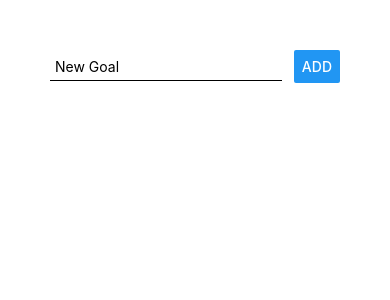
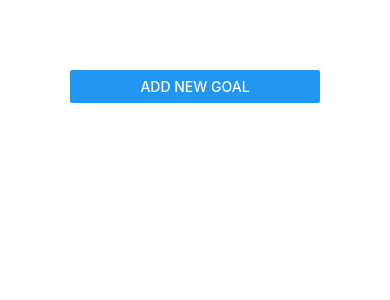
Before and after one commit to karank07/TODO-list-app, a React Native app: screen / in a window 390 px wide. Shown: the top 300 px of the page. Built offline with nearby package versions, Linux system fonts and the light colour scheme.

Commit message:
create modal for input

```diff
--- a/App.js
+++ b/App.js
@@ -1,24 +1,27 @@
 import React, { useState } from 'react';
-import { StyleSheet, Text, View, TextInput, Button, ScrollView, FlatList } from 'react-native';
+import { StyleSheet, View, Button, FlatList } from 'react-native';
 
 import GoalItem from './components/GoalItem';
 import GoalInput from './components/GoalInput';
 
 export default function App() {
   const [goalsList, setGoalsList] = useState([]);
-
+  const [addMode, setAddMode] = useState(false);
   const goalAddHandler = (newGoal) => {
     setGoalsList(goals => [...goalsList, { key: Math.random().toString(), value: newGoal }]);
+    setAddMode(false);
   };
-  const removeGoalHandler = goalID =>{
-    setGoalsList(goal=>{
+  const removeGoalHandler = goalID => {
+    setGoalsList(goal => {
       return goalsList.filter(goal => goal.key !== goalID);
     });
-  }
+  };
+  const cancelHandler = () => setAddMode(false);
 
   return (
     <View style={styles.screen}>
-      <GoalInput goalAdd={goalAddHandler}/>
+      <Button title="Add New Goal" onPress={() => setAddMode(true)} />
+      <GoalInput visible={addMode} goalAdd={goalAddHandler} onCancel={cancelHandler}/>
       <FlatList
         data={goalsList}
         renderItem={goal => <GoalItem goalID={goal.item.key} onDelete={removeGoalHandler} goalName={goal.item.value} />}
@@ -31,7 +34,7 @@ export default function App() {
 const styles = StyleSheet.create(
   {
     screen: {
-      padding: 50
+      padding: 70
     },
   }
 );
--- a/components/GoalInput.js
+++ b/components/GoalInput.js
@@ -1,36 +1,69 @@
 import React, { useState } from 'react';
-import { View, TextInput, Button, StyleSheet } from 'react-native';
+import { View, TextInput, Button, StyleSheet, Modal } from 'react-native';
+
 
 const goalInput = props => {
     const [newGoal, setNewGoal] = useState('');
     const inputGoalHandler = input => setNewGoal(input);
-
+    const addGoalHandler = () => {
+        props.goalAdd(newGoal);
+        setNewGoal('');
+    };
     return (
+        <Modal visible={props.visible} animationType="slide">
             <View style={styles.inputView}>
                 <TextInput
                     placeholder="New Goal"
                     style={styles.inputText}
                     onChangeText={inputGoalHandler}
                     value={newGoal} />
+                <View style={styles.buttonLayout}>
+                    <View style={styles.button}>
                         <Button
-                title='ADD'
-                onPress={props.goalAdd.bind(this, newGoal)} />
+                            title="CANCEL"
+                            color="red"
+                            onPress={props.onCancel}
+                        />
                     </View>
+
+                    <View style={styles.button}>
+                        <Button
+                            title="ADD"
+                            onPress={addGoalHandler}
+                        />
+                    </View>
+
+
+                </View>
+
+            </View>
+        </Modal>
+
     );
 
 };
 const styles = StyleSheet.create(
     {
         inputView: {
-            flexDirection: 'row',
+            flex: 1,
             alignItems: 'center',
-            justifyContent: 'space-between'
+            justifyContent: "center"
+
         },
         inputText: {
-            borderBottomColor: 'black',
-            borderBottomWidth: 1,
+            borderColor: 'black',
+            borderWidth: 1,
             padding: 5,
-            width: '80%'
+            width: '80%',
+            marginBottom: 10
+        },
+        buttonLayout: {
+            flexDirection: 'row-reverse',
+            justifyContent: "space-between",
+            width: '60%'
+        },
+        button:{
+            width:'40%'
         }
     }
 )
--- a/components/GoalItem.js
+++ b/components/GoalItem.js
@@ -5,7 +5,7 @@ const goalItem = props => {
     return (
         <TouchableOpacity activeOpacity={0.8} onPress={props.onDelete.bind(this, props.goalID)}>
             <View style={styles.list}>
-                <Text >{props.goalName}</Text>
+                <Text style={{color:'white'}}>{props.goalName}</Text>
             </View>
         </TouchableOpacity>
     );
@@ -15,7 +15,7 @@ const styles = StyleSheet.create(
         list: {
             padding: 10,
             marginVertical: 10,
-            backgroundColor: '#ccc',
+            backgroundColor: '#00bfff',
             borderWidth: 1
         }
     }
```
Lines whose indentation alone changed are shown as unchanged.
